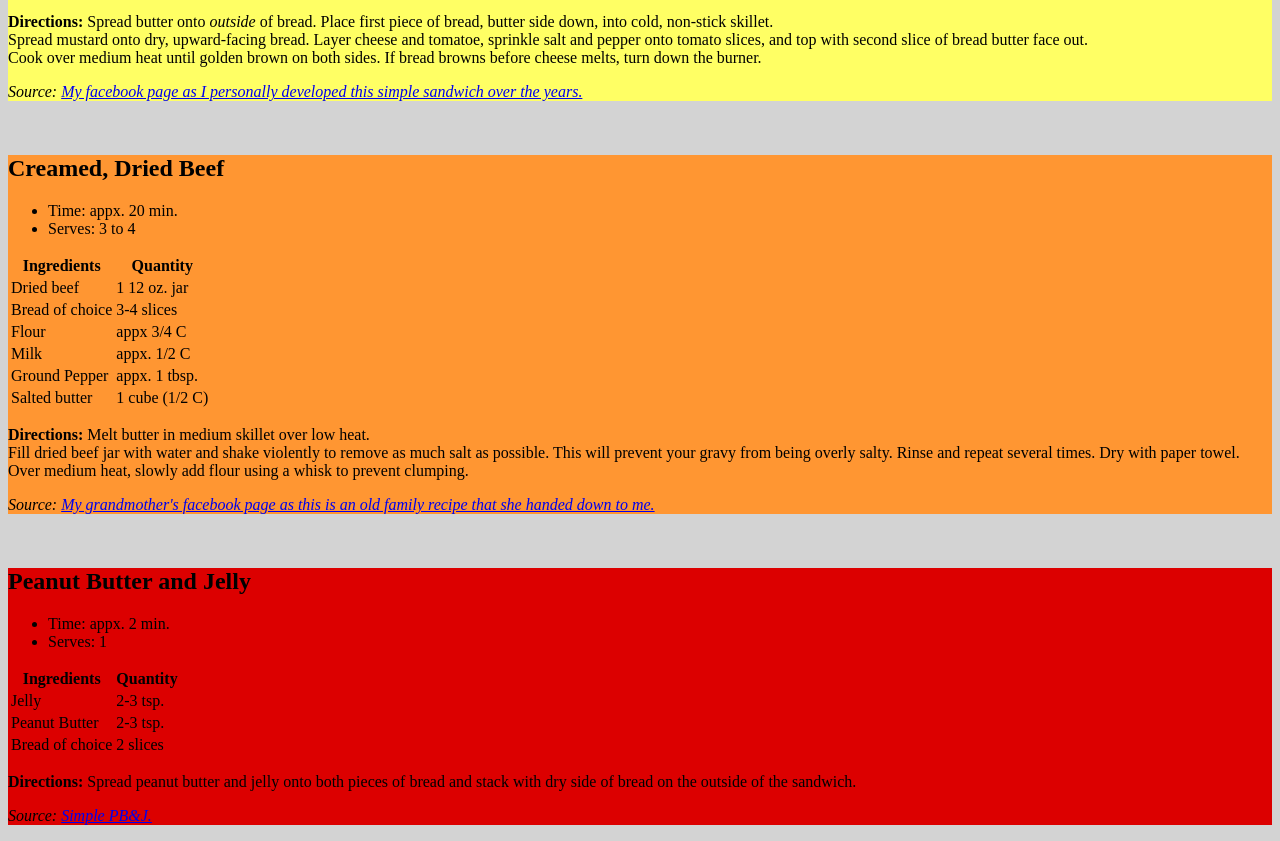
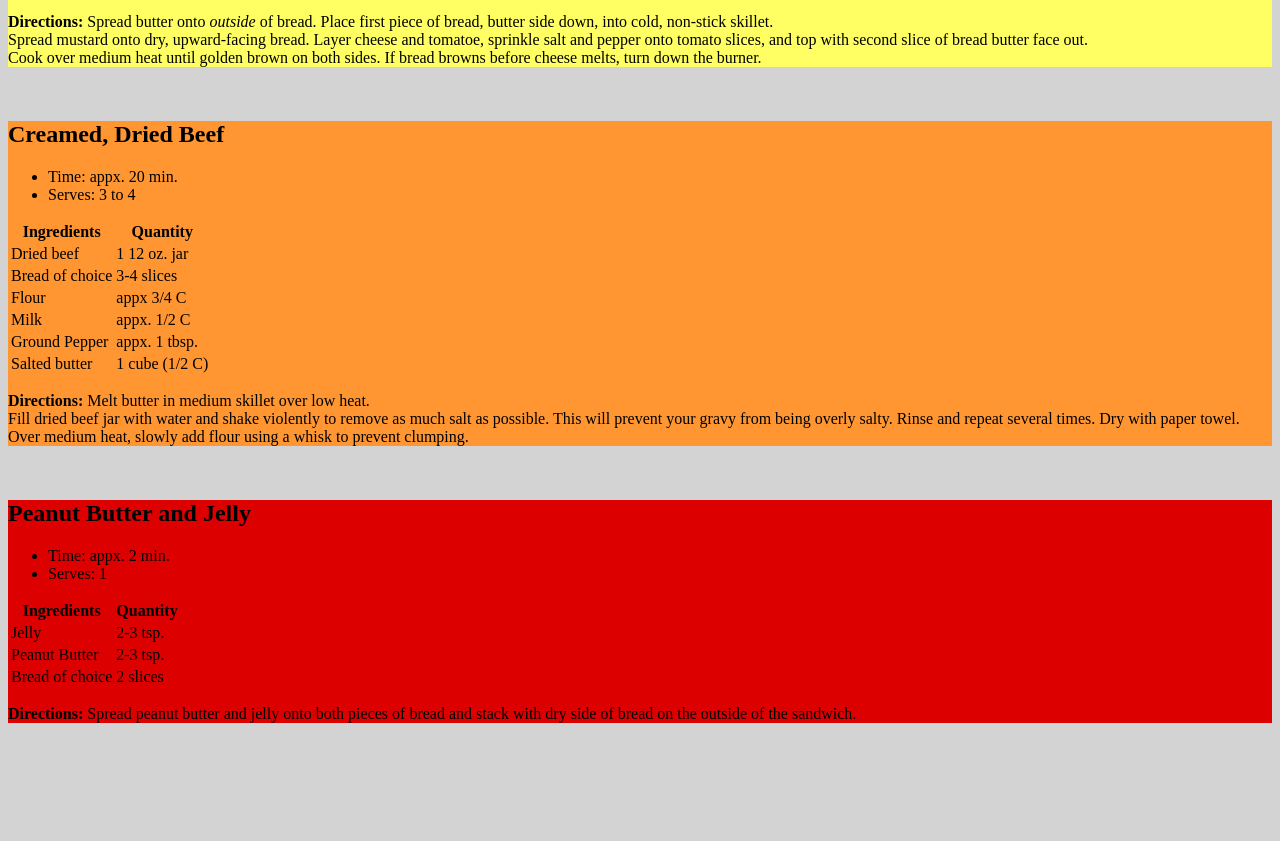
Before and after one commit to greentreecanopy/greentreecanopy.github.io, a plain HTML site: page index.html in a window 1280 px wide. Shown: the part 834-1675 px from the top of the page. After the commit the page ends 1573 px from the top, so only its background shows below. Drawn offline with Linux system fonts and the light colour scheme.

Commit message:
Update index.html

```diff
--- a/index.html
+++ b/index.html
@@ -77,8 +77,6 @@
         <p><strong>Directions:</strong> Spread butter onto <em>outside</em> of bread.  Place first piece of bread, butter side down, into cold, non-stick skillet.<br>Spread mustard onto dry, upward-facing bread.  Layer cheese and tomatoe, sprinkle salt and pepper onto tomato slices, and top with second slice of bread butter face out.<br>Cook over medium heat until golden brown on both sides.  If bread browns before cheese melts, turn down the burner.
 </p>
 
-    <p><em>Source: <a href="https://www.facebook.com/dylan.powell.16752" target="_blank">My facebook page as I personally developed this simple sandwich over the years.</a></em></p>
-
     </div><br>
     <div id="creamed-dried-beef">
         <h2>Creamed, Dried Beef</h2>
@@ -126,8 +124,6 @@
         <p><strong>Directions:</strong> Melt butter in medium skillet over low heat.<br>Fill dried beef jar with water and shake violently to remove as much salt as possible. This will prevent your gravy from being overly salty.  Rinse and repeat several times.  Dry with paper towel.<br>Over medium heat, slowly add flour using a whisk to prevent clumping.
 </p>
 
-    <p><em>Source: <a href="https://www.facebook.com/donna.mcclary.33" target="_blank">My grandmother's facebook page as this is an old family recipe that she handed down to me.</a></em></p>
-
     </div><br>
     <div id="PBJ">
         <h2>Peanut Butter and Jelly</h2>
@@ -162,8 +158,6 @@
 
         <p><strong>Directions:</strong> Spread  peanut butter and jelly onto both pieces of bread and stack with dry side of bread on the outside of the sandwich.</p>
 
-    <p><em>Source: <a href="https://www.google.com" target="_blank">Simple PB&J.</a></em></p>
-
     </div>
     </body>
 </html>
```
